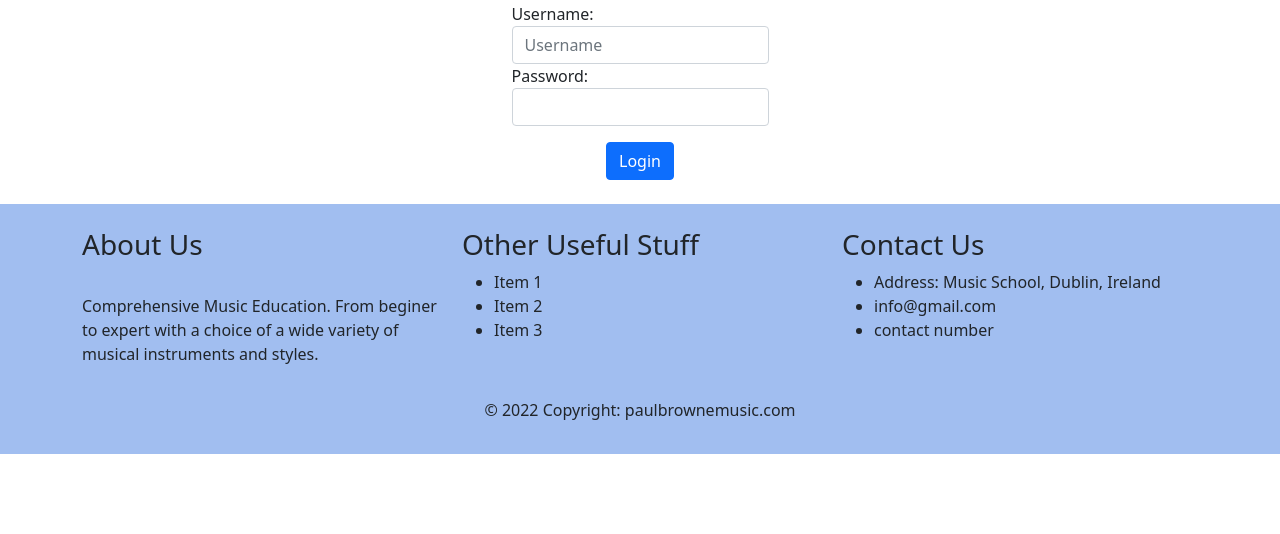
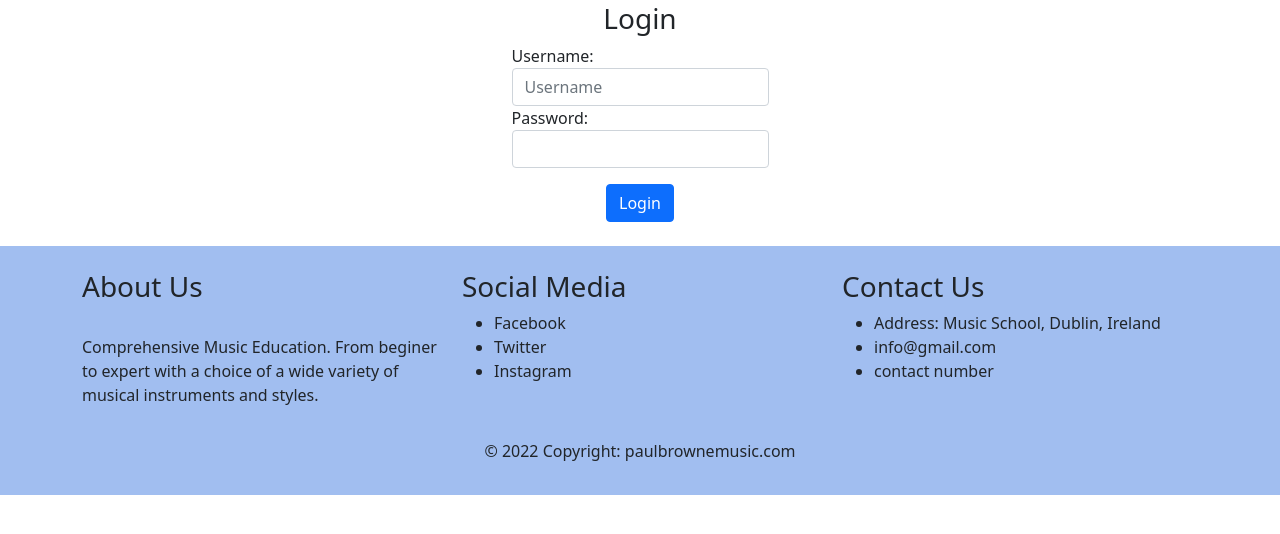
Before and after one commit to pbtrad/django-lms, a Django app: page /user_login/ in a window 1280 px wide. Shown: the part 54-588 px from the top of the page. Run offline with Django 3.2, Linux system fonts and the light colour scheme.

```diff
--- a/app_users/templates/app_users/login.html
+++ b/app_users/templates/app_users/login.html
@@ -1,6 +1,7 @@
 {% extends 'base.html' %}
 
 {% block content %}
+<h3 class="text-center">Login</h3>
 <div class="input-group mb-3">
 <form method="post" class="mx-auto">
     {% csrf_token %}
--- a/templates/base.html
+++ b/templates/base.html
@@ -67,11 +67,11 @@
                               Comprehensive Music Education. From beginer to expert with a choice of a wide variety of musical instruments and styles.</p>
                   </div>
                   <div class="col-md-4 mt-4">
-                            <h3>Other Useful Stuff</h3>
+                            <h3>Social Media</h3>
                             <ul>
-                              <li>Item 1</li>
-                              <li>Item 2</li>
-                              <li>Item 3</li>
+                              <li>Facebook</li>
+                              <li>Twitter</li>
+                              <li>Instagram</li>
                             </ul>
                   </div>
                   <div class="col-md-4 mt-4">
```
Also changed, not shown: app_users/templates/app_users/index.html (+4 -14 lines).
